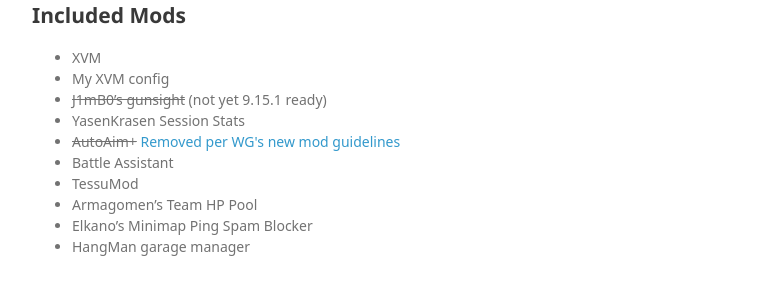
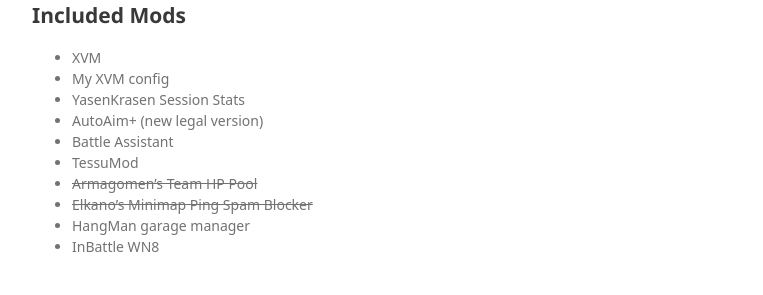
Before and after one commit to renaissance-design/woepack, a plain HTML site: page index.html in a window 1280 px wide. Shown: the part 2633-2928 px from the top of the page, without its empty margins (408-1171 px from the left). Drawn offline with nearby package versions, Linux system fonts and the light colour scheme; a web font is replaced by a local one.

Commit message:
Updated mod list

```diff
--- a/index.html
+++ b/index.html
@@ -78,14 +78,14 @@
 <ul>
   <li>XVM</li>
   <li>My XVM config</li>
-  <li><span style="text-decoration: line-through;">J1mB0’s gunsight</span> (not yet 9.15.1 ready)</li>
   <li>YasenKrasen Session Stats</li>
-  <li><del>AutoAim+</del> <a href="http://forum.worldoftanks.eu/index.php?/topic/598224-fair-play-policy/page__st__200__pid__13344242#entry13344242">Removed per WG's new mod guidelines</a></li>
+  <li>AutoAim+ (new legal version)</li>
   <li>Battle Assistant</li>
   <li>TessuMod</li>
-  <li>Armagomen’s Team HP Pool</li>
-  <li>Elkano’s Minimap Ping Spam Blocker</li>
+  <li><del>Armagomen’s Team HP Pool</del></li>
+  <li><del>Elkano’s Minimap Ping Spam Blocker</del></li>
   <li>HangMan garage manager</li>
+  <li>InBattle WN8</li>
 </ul>
 
 
```
